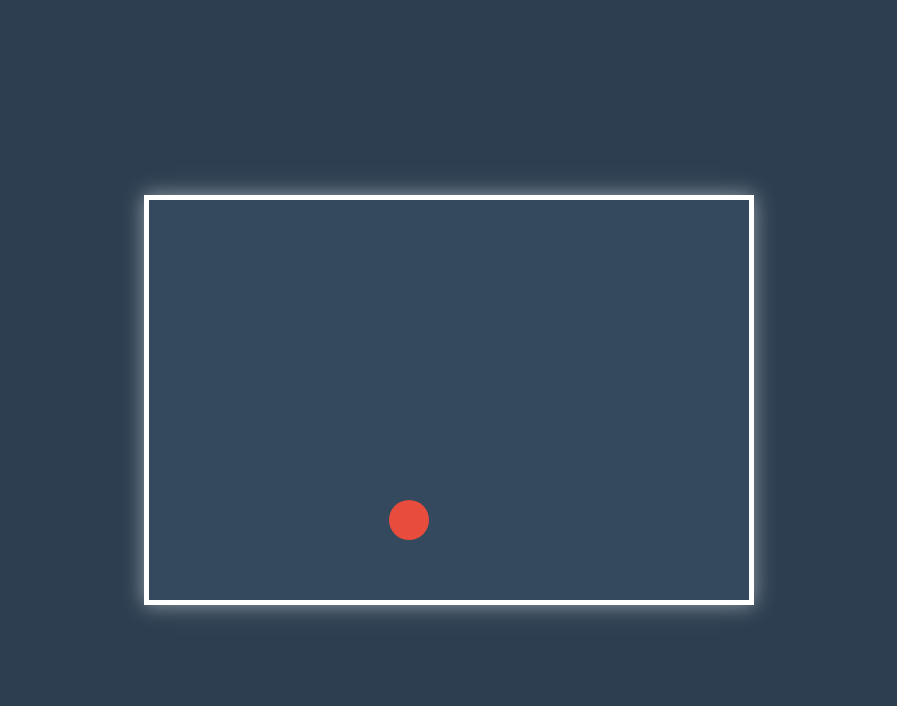
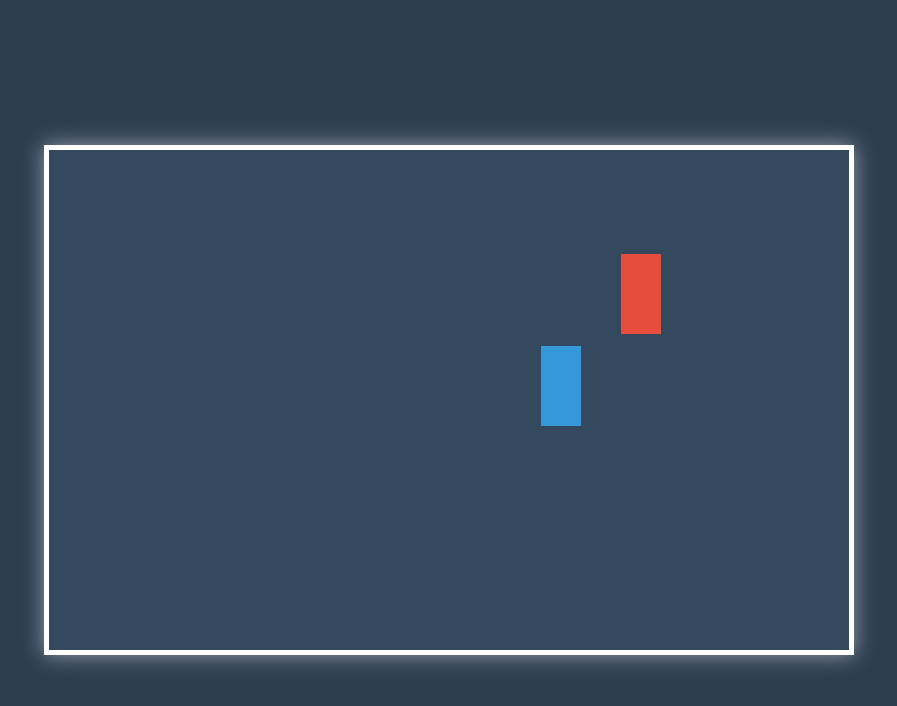
Before and after one commit to chichanzakariya/chichanzakariya.github.io, a plain HTML site: page index.html in a window 1280 px wide. Shown: the whole page, without its empty margins (191-1088 px from the left). Drawn offline with Linux system fonts and the light colour scheme.

Commit message:
Update index.html

```diff
--- a/index.html
+++ b/index.html
@@ -3,7 +3,7 @@
 <head>
     <meta charset="UTF-8">
     <meta name="viewport" content="width=device-width, initial-scale=1.0">
-    <title>أول رسوم متحركة</title>
+    <title>شخصان يتحركان</title>
     <style>
         body {
             display: flex;
@@ -28,44 +28,64 @@
         const ctx = canvas.getContext('2d');
 
         // تحديد حجم اللوحة
-        canvas.width = 600;
-        canvas.height = 400;
+        canvas.width = 800;
+        canvas.height = 500;
 
-        // متغيرات الكرة
-        let x = canvas.width / 2; // الموضع الأفقي
-        let y = canvas.height / 2; // الموضع العمودي
-        let dx = 2; // السرعة الأفقية
-        let dy = -2; // السرعة العمودية
-        const ballRadius = 20;
+        // تعريف الكائن الأول (الشخص الأول)
+        const person1 = {
+            x: 50,  // الموضع الأفقي
+            y: 50,  // الموضع العمودي
+            width: 40, // عرض الشخص
+            height: 80, // طول الشخص
+            dx: 3,  // السرعة الأفقية
+            dy: 3,  // السرعة العمودية
+            color: '#e74c3c' // لون الشخص
+        };
 
-        // دالة لرسم الكرة
-        function drawBall() {
-            ctx.beginPath();
-            ctx.arc(x, y, ballRadius, 0, Math.PI * 2);
-            ctx.fillStyle = "#e74c3c";
-            ctx.fill();
-            ctx.closePath();
+        // تعريف الكائن الثاني (الشخص الثاني)
+        const person2 = {
+            x: 700,
+            y: 400,
+            width: 40,
+            height: 80,
+            dx: -4,
+            dy: -2,
+            color: '#3498db'
+        };
+
+        // دالة لرسم شخص
+        function drawPerson(person) {
+            ctx.fillStyle = person.color;
+            ctx.fillRect(person.x, person.y, person.width, person.height);
         }
 
-        // دالة التحديث والتحريك
+        // دالة تحريك الكائن وتحديث موضعه
+        function movePerson(person) {
+            person.x += person.dx;
+            person.y += person.dy;
+
+            // كشف الاصطدام بالجدران الأفقية
+            if (person.x + person.width > canvas.width || person.x < 0) {
+                person.dx = -person.dx;
+            }
+            // كشف الاصطدام بالجدران العمودية
+            if (person.y + person.height > canvas.height || person.y < 0) {
+                person.dy = -person.dy;
+            }
+        }
+
+        // دالة التحديث الرئيسية
         function update() {
             // مسح الشاشة بالكامل في كل إطار
             ctx.clearRect(0, 0, canvas.width, canvas.height);
 
-            drawBall();
+            // رسم الشخصين
+            drawPerson(person1);
+            drawPerson(person2);
 
-            // تحريك الكرة
-            x += dx;
-            y += dy;
-
-            // كشف الاصطدام بالجدران الأفقية
-            if (x + dx > canvas.width - ballRadius || x + dx < ballRadius) {
-                dx = -dx;
-            }
-            // كشف الاصطدام بالجدران العمودية
-            if (y + dy > canvas.height - ballRadius || y + dy < ballRadius) {
-                dy = -dy;
-            }
+            // تحريك الشخصين
+            movePerson(person1);
+            movePerson(person2);
         }
 
         // دالة الحلقة الرئيسية للرسوم المتحركة
```
